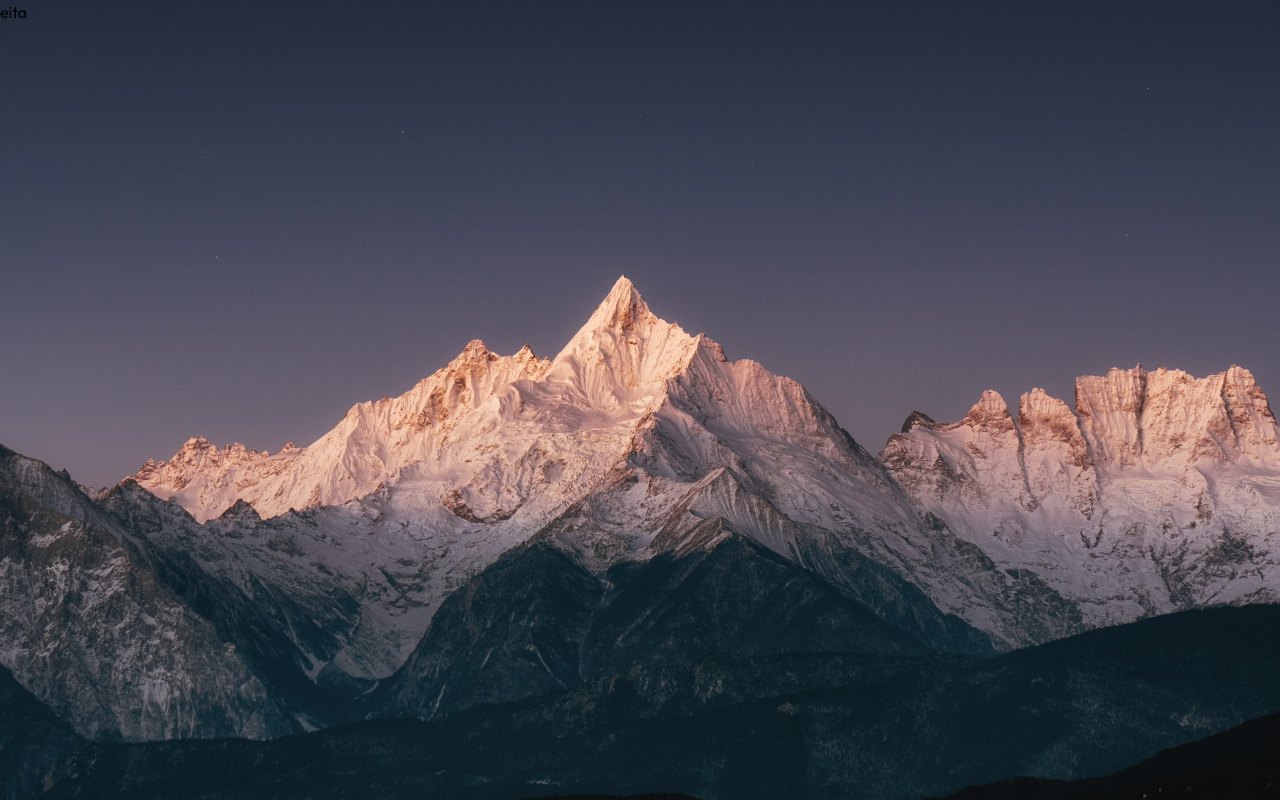
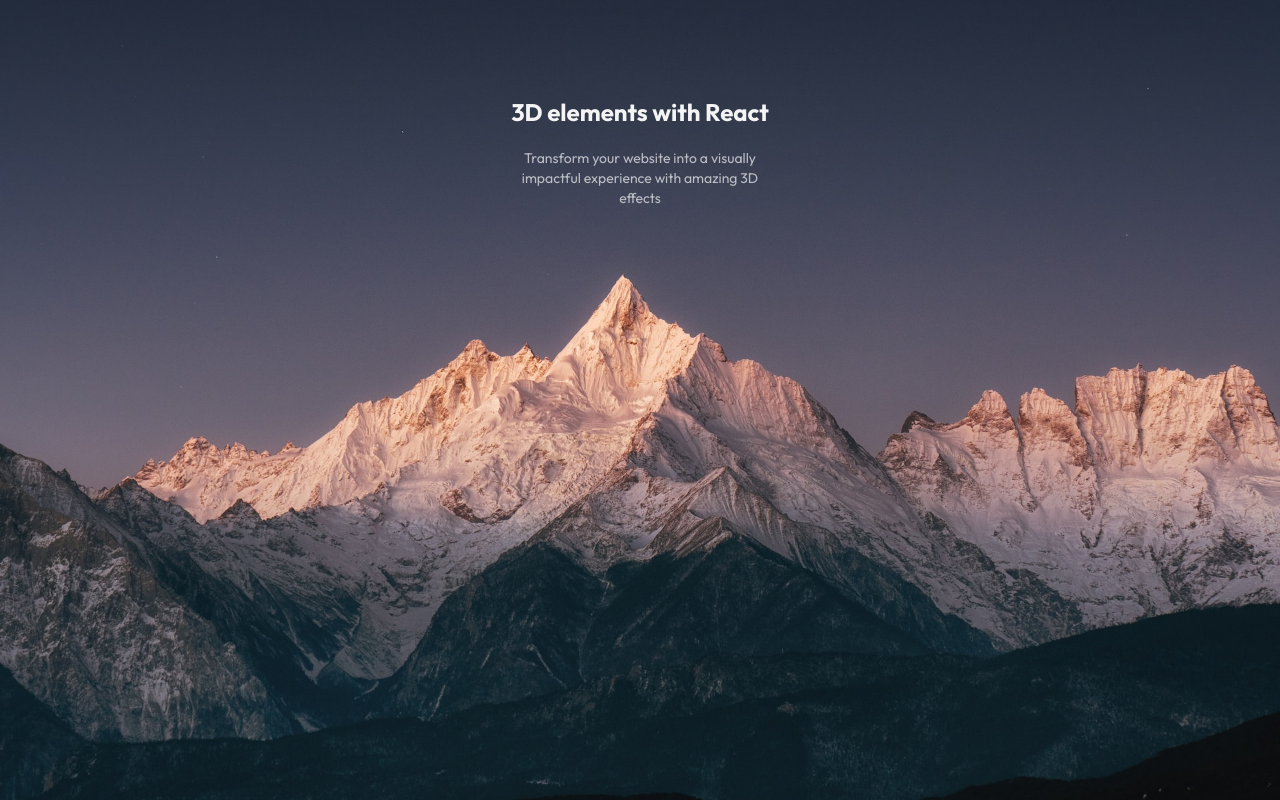
Before and after one commit to Guilherme-Silva0/3d-website, a React (Vite) app: page / in a window 1280 px wide. Built offline with nearby package versions, Linux system fonts and the light colour scheme.

Commit message:
importing TextSessionTitle component

```diff
--- a/src/App.tsx
+++ b/src/App.tsx
@@ -1,5 +1,7 @@
+import TextSessionTitle from "./components/TextSessionTitle";
+
 const App = () => {
-  return <div>eita</div>;
+  return <TextSessionTitle />;
 };
 
 export default App;
```
